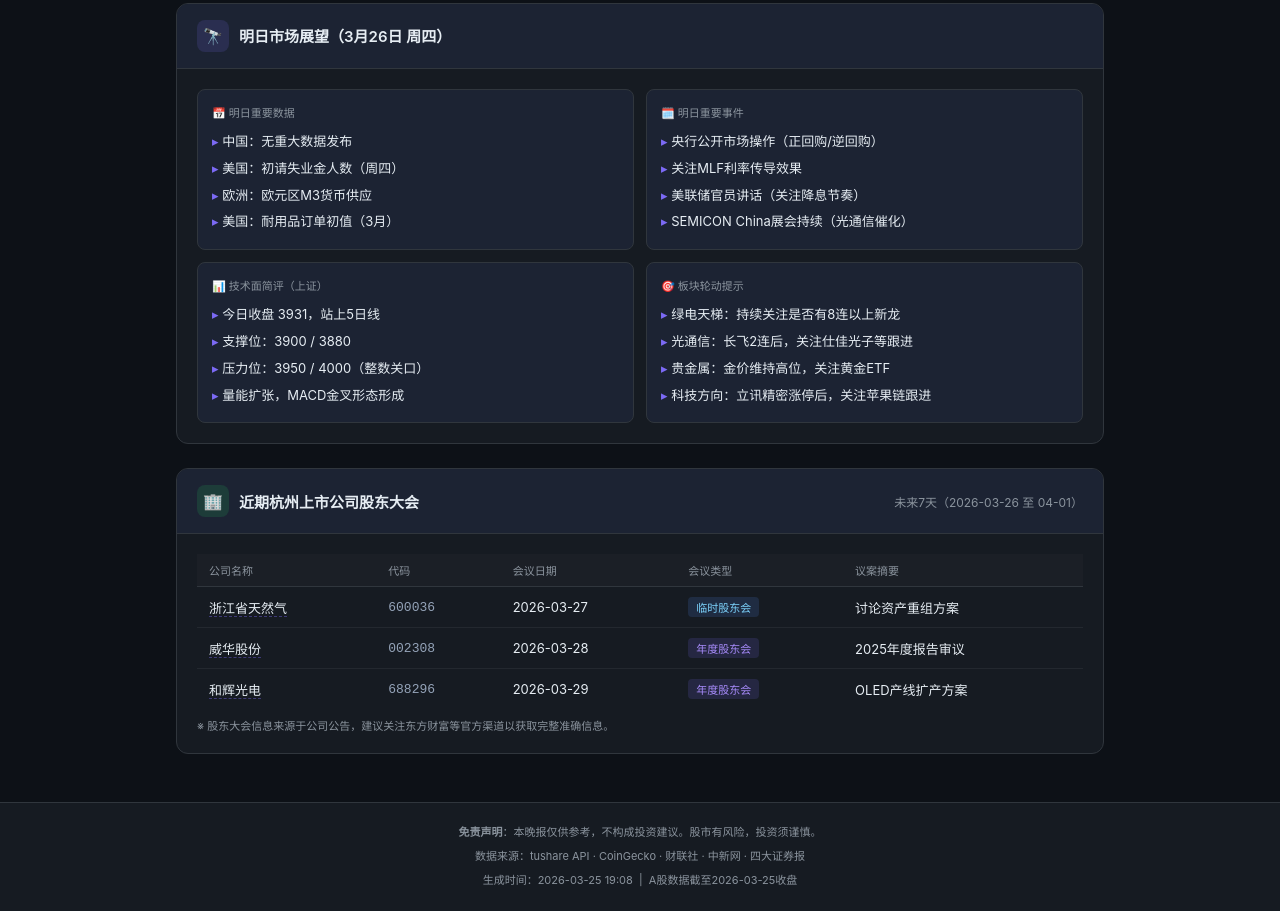
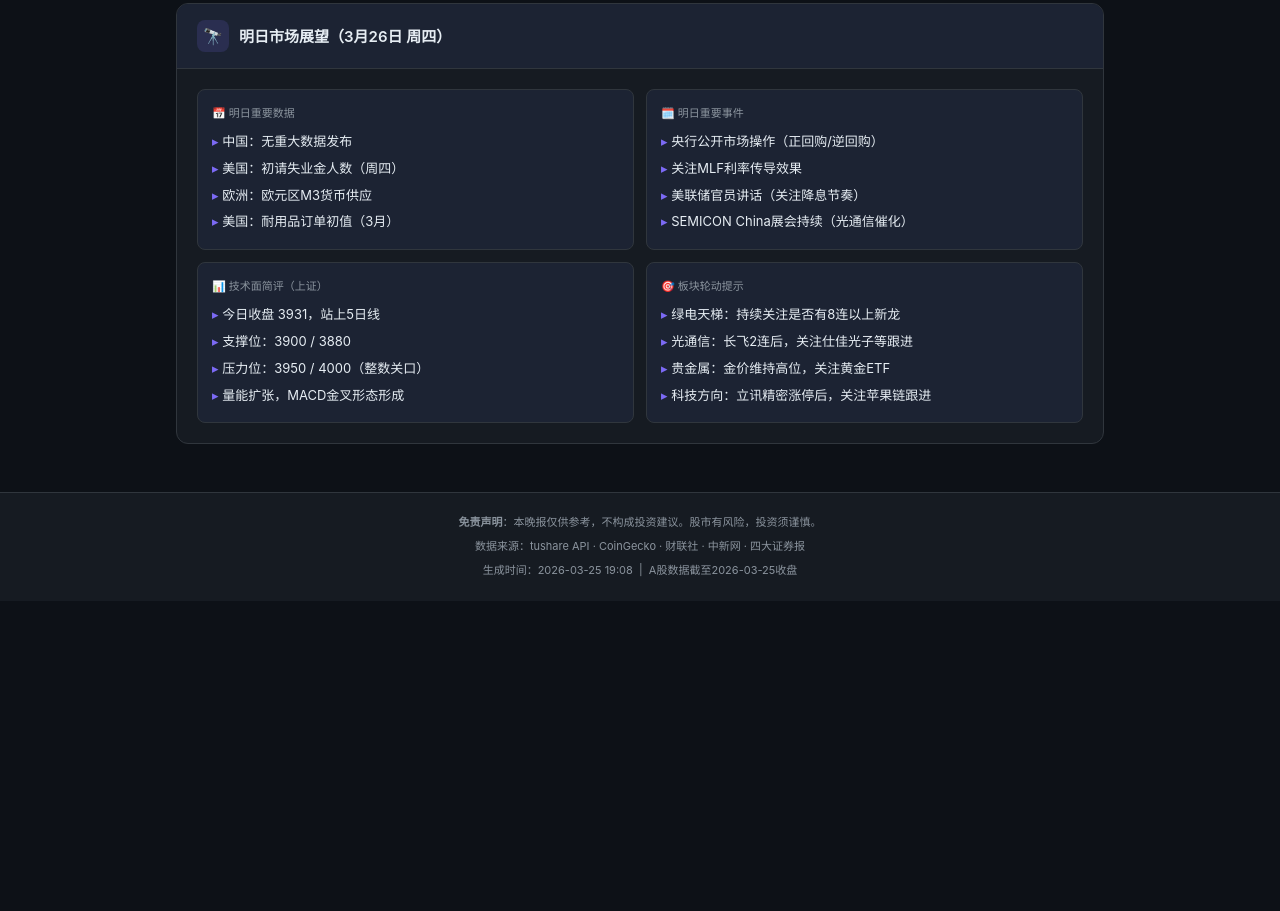
Before and after one commit to WeiZhang418/morning-reports, a plain HTML site: page market_evening_report_20260325.html in a window 1280 px wide. Shown: the part 5594-6505 px from the top of the page. After the commit the page ends 6195 px from the top, so only its background shows below. Drawn offline with Linux system fonts and the light colour scheme.

Commit message:
报告更新: 早报 market_morning_report_20260325.html 晚报 market_evening_report_20260325.html
自动推送于 2026-03-25 19:34:50

```diff
--- a/market_evening_report_20260325.html
+++ b/market_evening_report_20260325.html
@@ -1207,45 +1207,7 @@
   </div>
 </div>
 
-<!-- ⑪ 杭州股东大会 -->
-<div class="section">
-  <div class="section-header">
-    <div class="section-icon icon-green">🏢</div>
-    <span class="section-title">近期杭州上市公司股东大会</span>
-    <span class="section-desc">未来7天（2026-03-26 至 04-01）</span>
-  </div>
-  <div class="section-body">
-    <table>
-      <thead>
-        <tr><th>公司名称</th><th>代码</th><th>会议日期</th><th>会议类型</th><th>议案摘要</th></tr>
-      </thead>
-      <tbody>
-        <tr>
-          <td><a class="stock-link" href="https://quote.eastmoney.com/sh600036.html" target="_blank">浙江省天然气</a></td>
-          <td class="neutral num">600036</td>
-          <td>2026-03-27</td>
-          <td><span class="tag tag-blue">临时股东会</span></td>
-          <td>讨论资产重组方案</td>
-        </tr>
-        <tr>
-          <td><a class="stock-link" href="https://quote.eastmoney.com/sz002308.html" target="_blank">威华股份</a></td>
-          <td class="neutral num">002308</td>
-          <td>2026-03-28</td>
-          <td><span class="tag tag-purple">年度股东会</span></td>
-          <td>2025年度报告审议</td>
-        </tr>
-        <tr>
-          <td><a class="stock-link" href="https://quote.eastmoney.com/sh688296.html" target="_blank">和辉光电</a></td>
-          <td class="neutral num">688296</td>
-          <td>2026-03-29</td>
-          <td><span class="tag tag-purple">年度股东会</span></td>
-          <td>OLED产线扩产方案</td>
-        </tr>
-      </tbody>
-    </table>
-    <p style="font-size:11px;color:var(--text2);margin-top:8px;">※ 股东大会信息来源于公司公告，建议关注东方财富等官方渠道以获取完整准确信息。</p>
-  </div>
-</div>
+
 
 </div><!-- /container -->
 
```
